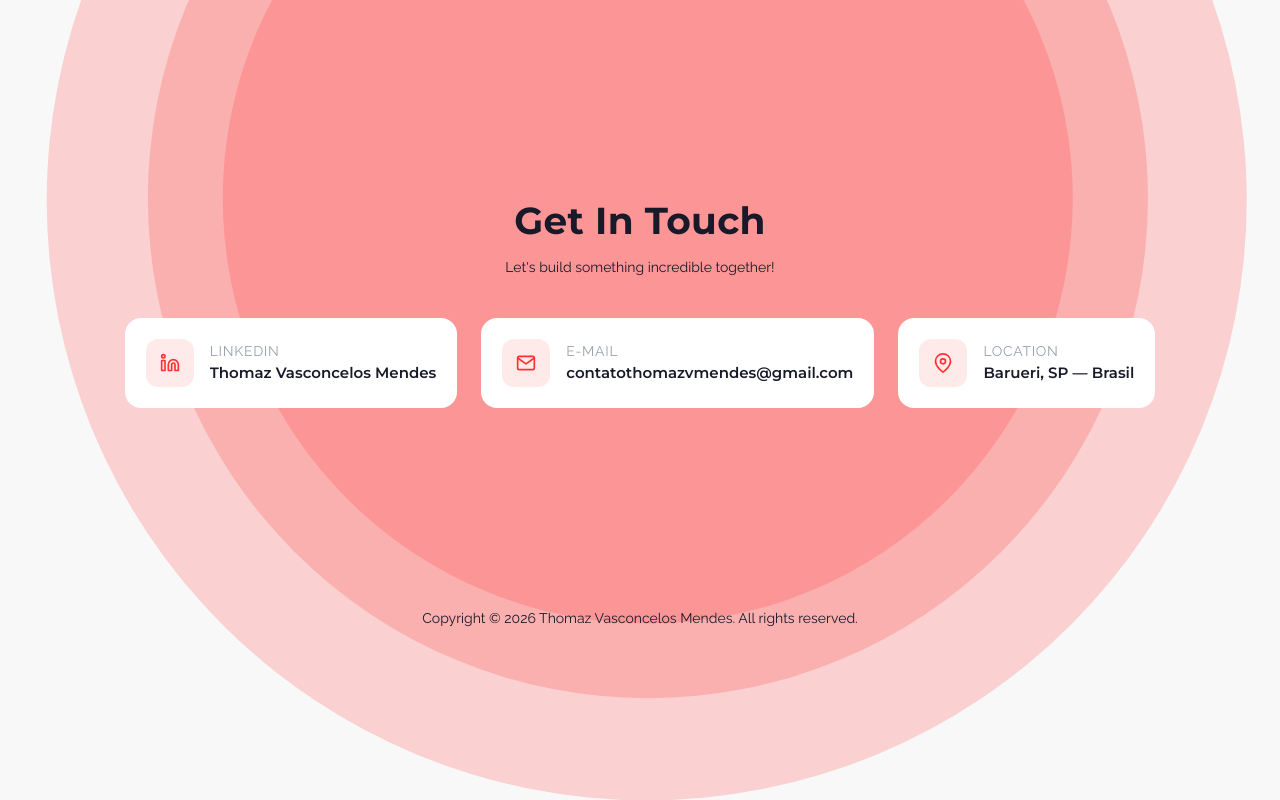
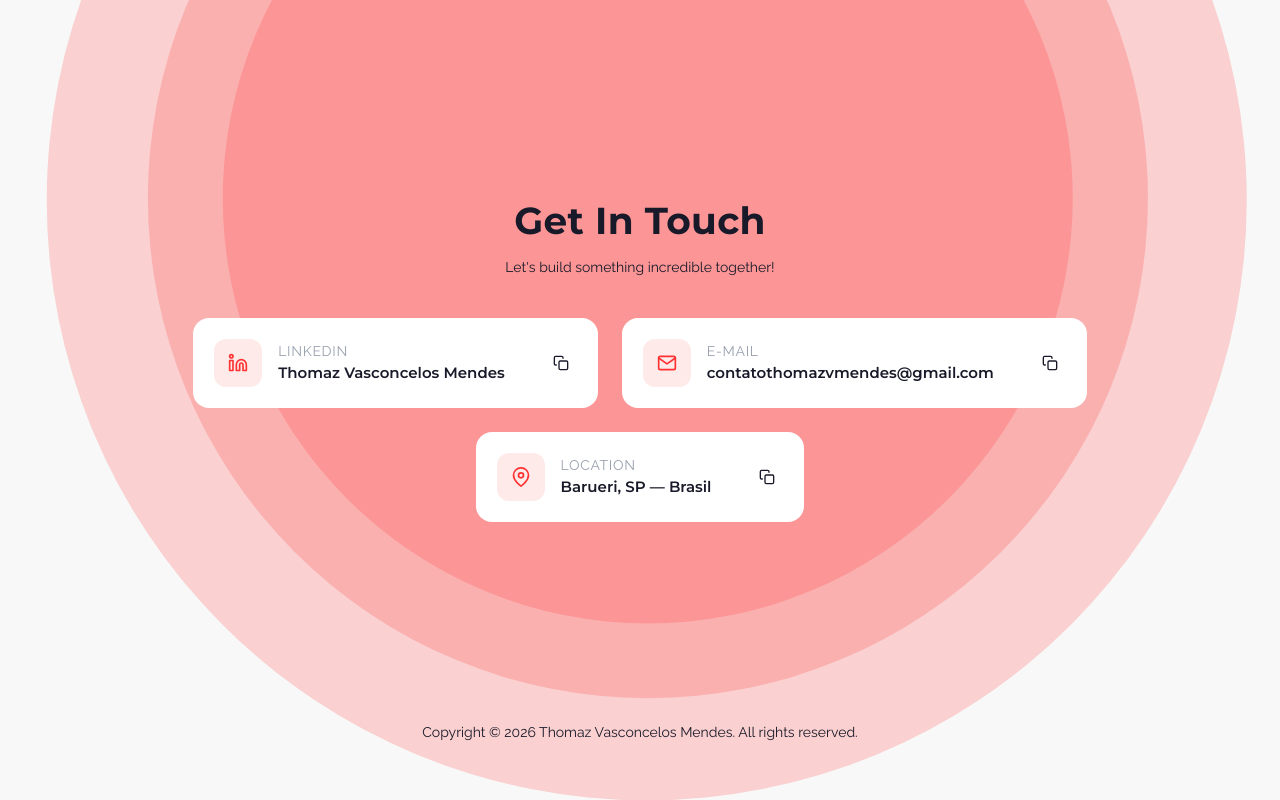
Before and after one commit to Th0mzzz/Th0mzzz-portfolio, a Next.js app: page / in a window 1280 px wide. Shown: the part 4910-5710 px from the top of the page. Built offline with nearby package versions, Linux system fonts and the light colour scheme; no server answers.

Commit message:
Update ContactCard.tsx

```diff
--- a/src/components/Contact/ContactCard.tsx
+++ b/src/components/Contact/ContactCard.tsx
@@ -1,6 +1,8 @@
-'use client';
+"use client";
 import { motion } from 'framer-motion';
 import { IconType } from 'react-icons';
+import { useState } from 'react';
+import { FiCheck, FiCopy } from 'react-icons/fi';
 
 interface ContactCardProps {
     icon: IconType;
@@ -11,15 +13,61 @@ interface ContactCardProps {
 }
 
 export default function ContactCard({ icon: Icon, label, value, href, index }: ContactCardProps) {
-    const content = (
+    const [copied, setCopied] = useState(false);
+
+    const doCopy = async (text: string) => {
+        try {
+            if (navigator.clipboard && navigator.clipboard.writeText) {
+                await navigator.clipboard.writeText(text);
+            } else {
+                const ta = document.createElement('textarea');
+                ta.value = text;
+                ta.style.position = 'fixed';
+                ta.style.left = '-9999px';
+                document.body.appendChild(ta);
+                ta.focus();
+                ta.select();
+                document.execCommand('copy');
+                document.body.removeChild(ta);
+            }
+
+            setCopied(true);
+            window.setTimeout(() => setCopied(false), 1800);
+        } catch {
+            // ignore
+        }
+    };
+
+    const copyText = () => {
+        // prefer visible value (e.g., email text); fallback to href
+        const text = value ?? href ?? '';
+        if (!text) return;
+        // if mailto: link, extract email portion
+        if (text.startsWith('mailto:')) {
+            const mail = text.split(':')[1]?.split('?')[0] ?? text;
+            doCopy(mail);
+        } else {
+            doCopy(text);
+        }
+    };
+
+    const handleCopyClick = (event: React.MouseEvent<HTMLButtonElement>) => {
+        event.preventDefault();
+        event.stopPropagation();
+        copyText();
+    };
+
+
+    const root = (
         <motion.div
-            className="flex items-center gap-4 p-5 bg-[var(--foreground)] rounded-2xl cursor-pointer group border border-transparent hover:border-[var(--primary)]/20 transition-colors"
+            className="flex items-center justify-between gap-4 p-5 bg-[var(--foreground)] rounded-2xl cursor-pointer group border border-transparent hover:border-[var(--primary)]/20 transition-colors"
             initial={{ opacity: 0, x: -30 }}
             whileInView={{ opacity: 1, x: 0 }}
             viewport={{ once: true }}
             transition={{ duration: 0.5, delay: 0.15 * index, ease: 'easeOut' }}
             whileHover={{ scale: 1.02, y: -2 }}
         >
+            <div className="flex items-center gap-4 min-w-0">
                 <div className="w-12 h-12 rounded-xl bg-[var(--primary)]/10 flex items-center justify-center flex-shrink-0 group-hover:bg-[var(--primary)] transition-colors duration-300">
                     <Icon className="w-5 h-5 text-[var(--primary)] group-hover:text-white transition-colors duration-300" />
                 </div>
@@ -32,16 +80,32 @@ export default function ContactCard({ icon: Icon, label, value, href, index }: C
                         {value}
                     </span>
                 </div>
+            </div>
+
+            <div className="flex items-center ml-4">
+                <button
+                    type="button"
+                    onClick={handleCopyClick}
+                    aria-label={`Copy ${label}`}
+                    className="ml-2 p-2 rounded-md text-[var(--text)] bg-transparent hover:bg-[var(--background)] transition-colors"
+                >
+                    {copied ? (
+                        <FiCheck className="w-4 h-4 text-[var(--primary)]" />
+                    ) : (
+                        <FiCopy className="w-4 h-4" />
+                    )}
+                </button>
+            </div>
         </motion.div>
     );
 
     if (href) {
         return (
             <a href={href} target="_blank" rel="noopener noreferrer" className="block">
-                {content}
+                {root}
             </a>
         );
     }
 
-    return content;
+    return root;
 }
```
Lines whose indentation alone changed are shown as unchanged.
